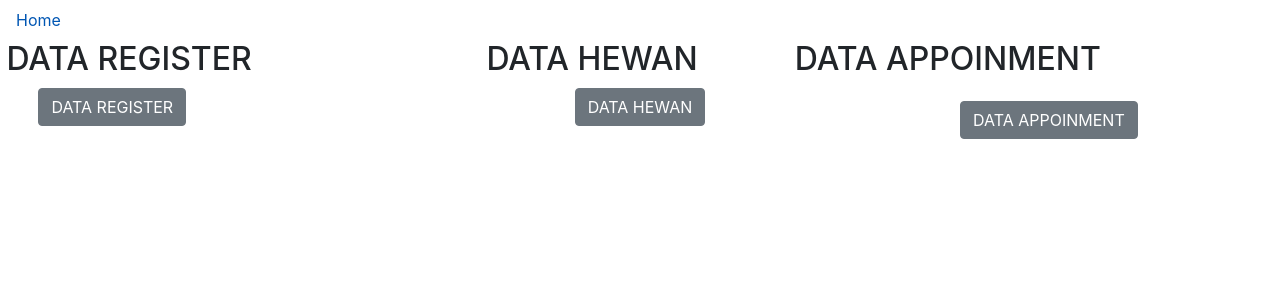
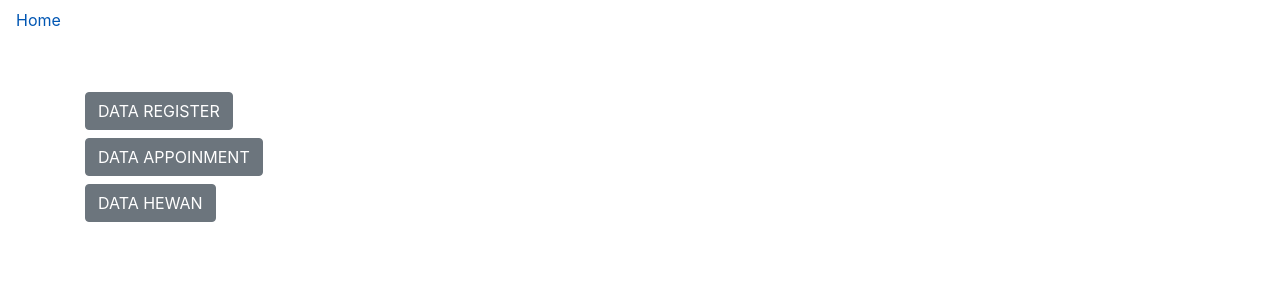
Before and after one commit to daniandhk/CatNDoc, a PHP site: the page made by application/views/ViewAdmin.php in a window 1280 px wide. Shown: the top 300 px of the page. Run offline with PHP 8.4, Linux system fonts and the light colour scheme; the template is opened without the code that fills it, so the values that code supplies are empty; some libraries are stand-ins or nearby versions.

Commit message:
Fix ViewAdmin,php simple
Memperbaiki tampilan

```diff
--- a/application/views/ViewAdmin.php
+++ b/application/views/ViewAdmin.php
@@ -9,28 +9,6 @@
     <link rel="stylesheet" href="https://stackpath.bootstrapcdn.com/bootstrap/4.4.1/css/bootstrap.min.css" integrity="sha384-Vkoo8x4CGsO3+Hhxv8T/Q5PaXtkKtu6ug5TOeNV6gBiFeWPGFN9MuhOf23Q9Ifjh" crossorigin="anonymous">
 
     <title>VIEW ADMIN</title>
-    <style>
-    table, th, td {
-        border: 3px solid black;
-        border-collapse: collapse;
-    }
-    th, td {
-        padding: 5px;
-        text-align: left;
-    }
-
-    #btn1{
-        margin-left:3%;
-    }
-    #btn2{
-        margin-left:30%;
-    }
-
-    #btn3{
-        margin-left:75%;
-        margin-top:-3%;
-    }
-</style>
 
 	<script>
 	$(document).ready(function(){
@@ -38,23 +16,27 @@ $(document).ready(function(){
 	  $("#tblhewan").hide;
 	  $("#tblaponmen").hide;
 
-
 	  $("#btn1").click(function(){
 	    $("#tblregister").toggle();
 	  });
 
 
 	  $("#btn2").click(function(){
-    $("#tblhewan").toggle();
+	    $("#tblaponmen").toggle();
 	  });
 
 
 	  $("#btn3").click(function(){
-    $("#tblaponmen").toggle();
+	    $("#tblhewan").toggle();
 	  });
 
 	});
 	</script>
+	<style type="text/css">
+		#tblregister, #tblaponmen, #tblhewan {
+			display: none;
+		}
+	</style>
   </head>
   <body>
   <a class="nav-link" href="<?= site_url('HomePage') ?>">Home <span class="sr-only">(current)</span></a>
@@ -62,19 +44,28 @@ $(document).ready(function(){
    <br>
    <br>
 
-    <button id="btn1" class="btn btn-secondary">DATA REGISTER</button>
-
-    <button id="btn2" class="btn btn-secondary">DATA HEWAN</button>
-
-    <button id="btn3" class="btn btn-secondary">DATA APPOINMENT</button>
-
-    <h2 style="position:absolute;left:0.5%;top:5%;">DATA REGISTER</h2>
-    <table id="tblregister" style="position:absolute;top:15%;left:1%;display:none;">
+   	<div class="container">
+   		<div class="row">
+   			<div class="col-3">
+   				<button id="btn1" class="btn btn-secondary my-1">DATA REGISTER</button>
+   				<button id="btn2" class="btn btn-secondary my-1">DATA APPOINMENT</button>
+   				<button id="btn3" class="btn btn-secondary my-1">DATA HEWAN</button>
+   			</div>
+   			<div class="col-9">
+   				<div id="tblregister">
+   					<div class="card">
+  						<div class="card-header">
+    						DATA REGISTER
+  						</div>
+  						<div class="card-body">
+    						<table class="table table-hover table-bordered" style="">
+						    	<thead>
 						    		<tr>
 										<th>Nama</th>
 										<th>Email</th>
 										<th>Password</th>
 									</tr>
+						    	</thead>
 							    <?php
 								//$no = 1;
 								//foreach($user as $u){
@@ -89,33 +80,18 @@ $(document).ready(function(){
 								</tr>
 								<?php//  } ?>
 							</table>
+						</div>
+					</div>
+   				</div>
 
-    <h2 style="text-align:center;position:absolute;left:38%;top:5%">DATA HEWAN</h2>
-    <table id="tblhewan" style="position:absolute;right:50%;top:15%;display:none;">
-		<tr>
-			<th>Jenis</th>
-			<th>Berat</th>
-			<th>Tinggi</th>
-            <th>Warna</th>
-		</tr>
-	    <?php
-		//$no = 1;
-		//foreach($user as $u){
-		?>
-		<tr>
-			<td><?php //echo  ?></td>
-			<td><?php //echo  ?></td>
-			<td><?php //echo  ?></td>
-            <td><?php //echo  ?></td>
-			      <?php //echo EDIT; ?>
-                              <?php //echo HAPUS ?>
-			</td>
-		</tr>
-		<?php//  } ?>
-	</table>
-
-    <h2 style="text-align:center;position:absolute;right:14%;top:5%">DATA APPOINMENT</h2>
-    <table id="tblaponmen" style="position:absolute;right:10%;top:15%;display:none;">
+   				<div class="my-2" id="tblaponmen">
+   					<div class="card">
+  						<div class="card-header">
+    						DATA APPOINMENT
+  						</div>
+  						<div class="card-body">
+    						<table class="table table-hover table-bordered" style="">
+						    	<thead>
 						    		<tr>
 										<th>Nama</th>
 										<th>Email</th>
@@ -124,6 +100,8 @@ $(document).ready(function(){
 							            <th>Jenis Hewan</th>
 							            <th>Keluhan</th>
 									</tr>
+						    	</thead>
+
 							    <?php
 								//$no = 1;
 								//foreach($user as $u){
@@ -135,13 +113,48 @@ $(document).ready(function(){
 						            <td><?php //echo  ?></td>
 						            <td><?php //echo  ?></td>
 						            <td><?php //echo  ?></td>
-
-			      <?php //echo EDIT; ?>
-                              <?php //echo HAPUS ?>
-			</td>
 								</tr>
 								<?php//  } ?>
 							</table>
+						</div>
+					</div>
+   				</div>
+
+   				<div class="my-2" id="tblhewan">
+   					<div class="card">
+  						<div class="card-header">
+    						DATA HEWAN
+  						</div>
+  						<div class="card-body">
+    						<table class="table table-hover table-bordered" style="">
+			    				<thead>
+			    					<tr>
+										<th>Jenis</th>
+										<th>Berat</th>
+										<th>Tinggi</th>
+							            <th>Warna</th>
+									</tr>
+			    				</thead>
+							    <?php
+								//$no = 1;
+								//foreach($user as $u){
+								?>
+								<tr>
+									<td><?php //echo  ?></td>
+									<td><?php //echo  ?></td>
+									<td><?php //echo  ?></td>
+						            <td><?php //echo  ?></td>
+								</tr>
+								<?php//  } ?>
+							</table>
+						</div>
+					</div>
+   				</div>
+   			</div>
+   		</div>
+   	</div>
+
+
     <!-- Optional JavaScript -->
     <!-- jQuery first, then Popper.js, then Bootstrap JS -->
     <script src="https://code.jquery.com/jquery-3.4.1.slim.min.js" integrity="sha384-J6qa4849blE2+poT4WnyKhv5vZF5SrPo0iEjwBvKU7imGFAV0wwj1yYfoRSJoZ+n" crossorigin="anonymous"></script>
```
Lines whose indentation alone changed are shown as unchanged.
